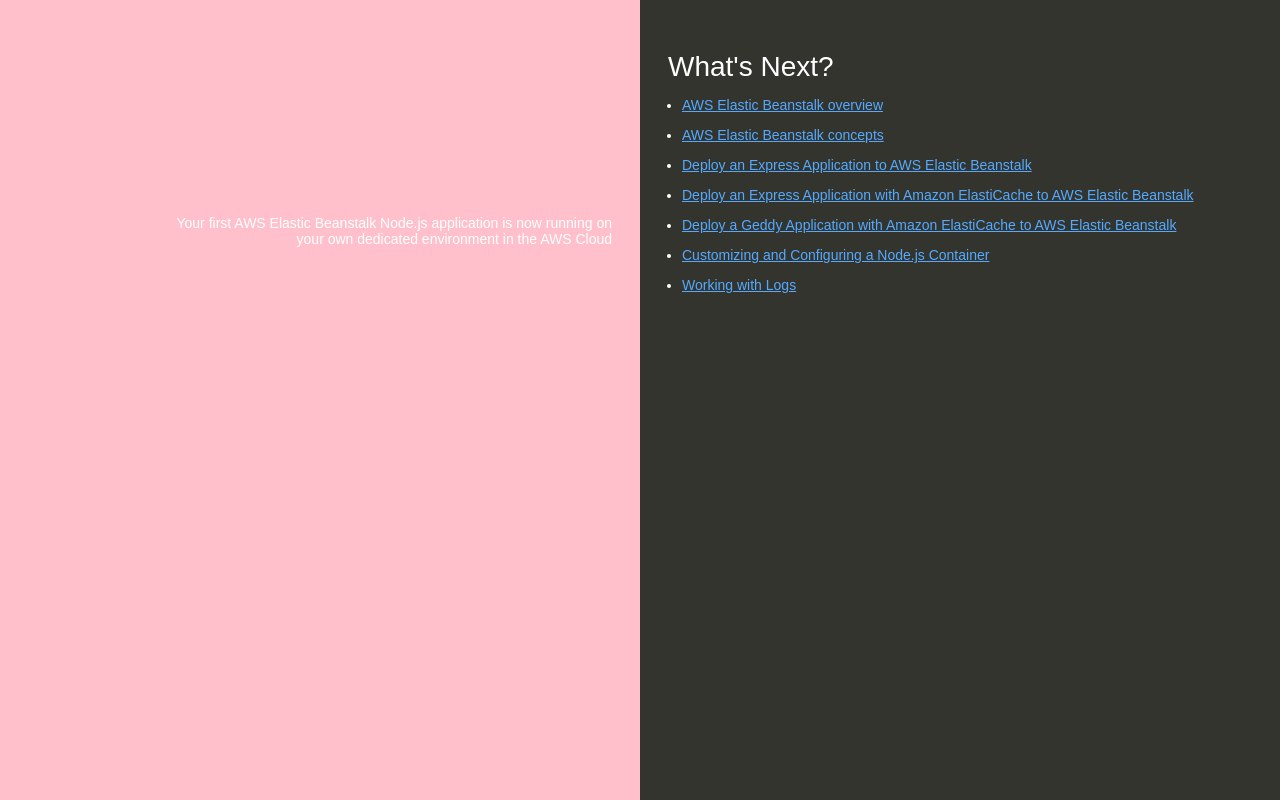
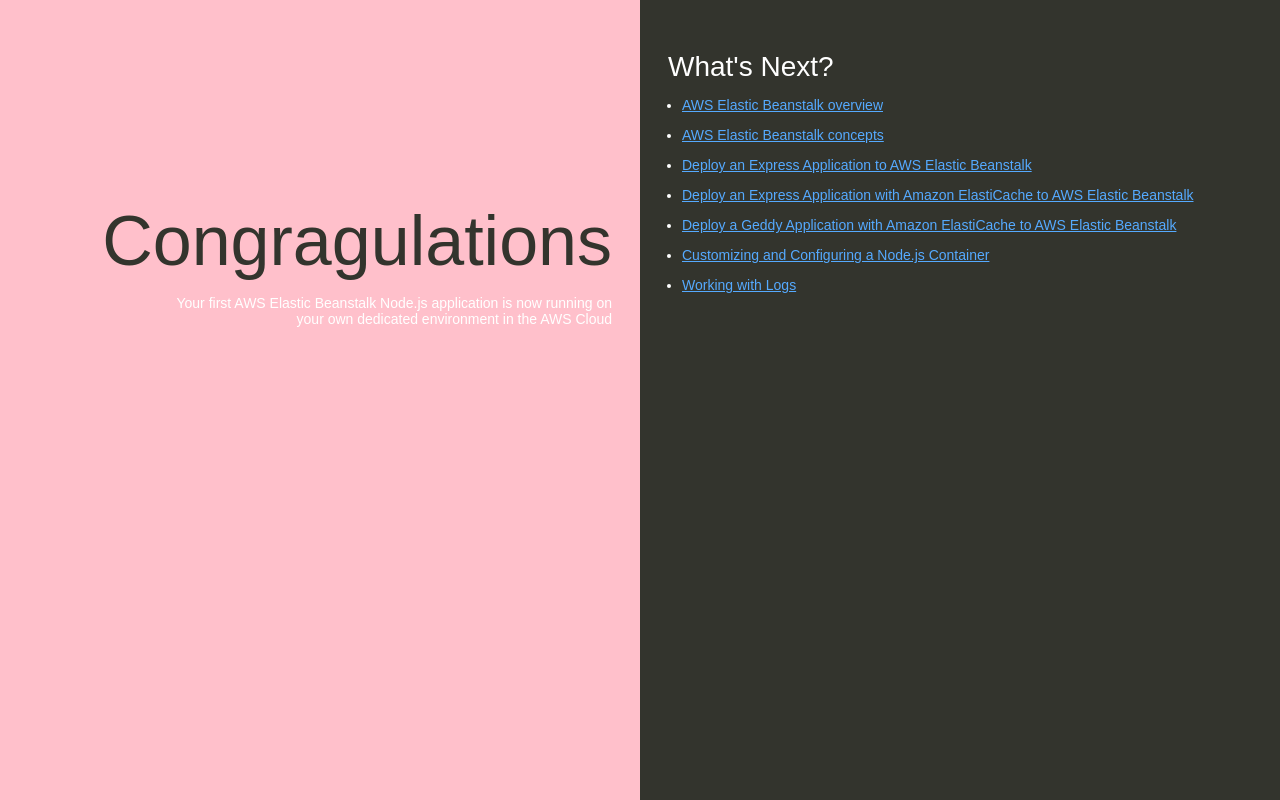
Before and after one commit to varmasa/AWS-Nodejs-Beanstalk-App, a plain HTML site: page index.html in a window 1280 px wide. Drawn offline with Linux system fonts and the light colour scheme.

Commit message:
Update index.html

```diff
--- a/index.html
+++ b/index.html
@@ -74,7 +74,7 @@
   </head>
   <body>
     <div class="textColumn">
-      <h1></h1>
+      <h1>Congragulations</h1>
       <p>Your first AWS Elastic Beanstalk Node.js application is now running on your own dedicated environment in the AWS Cloud</p>
     </div>
     <div class="linksColumn">
```
